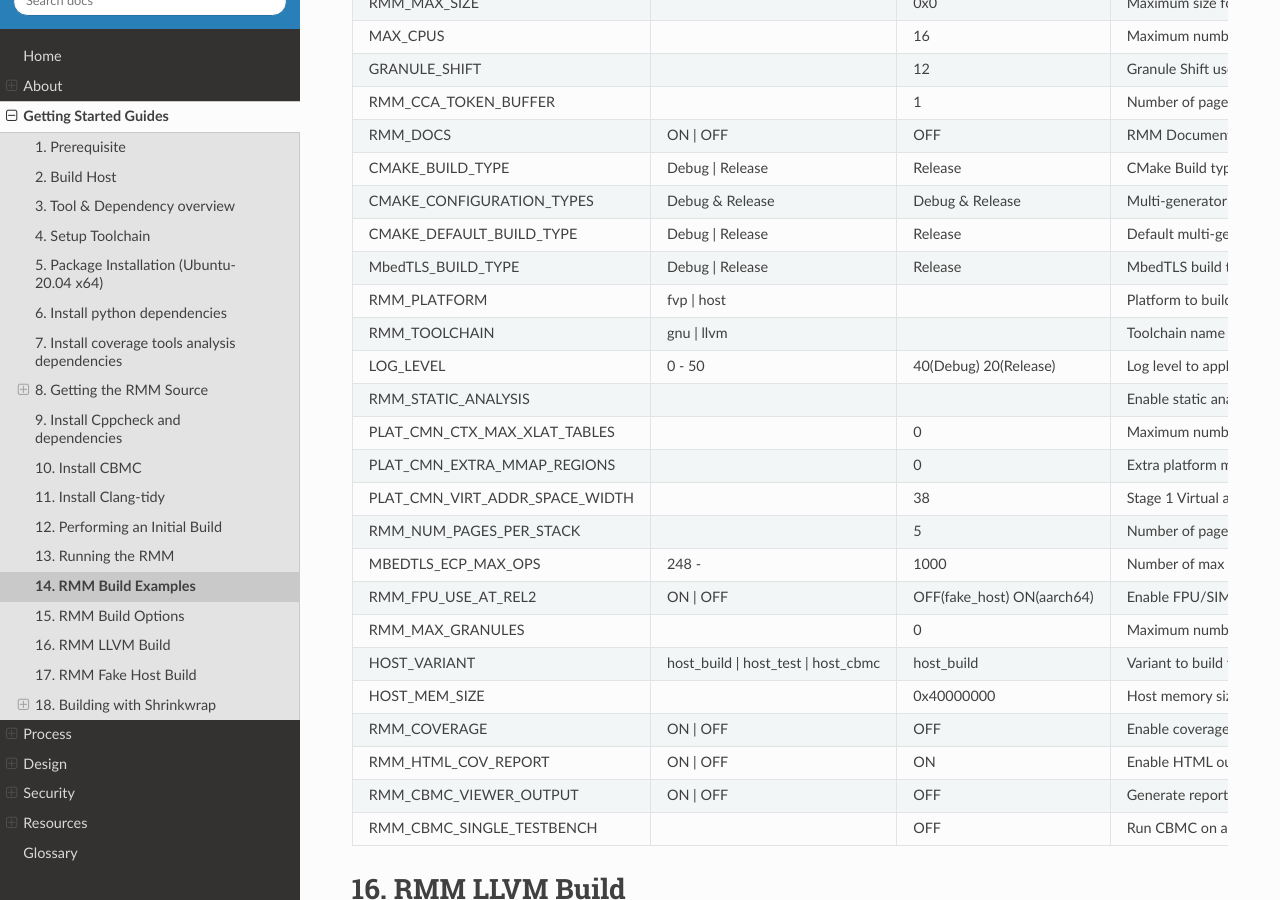
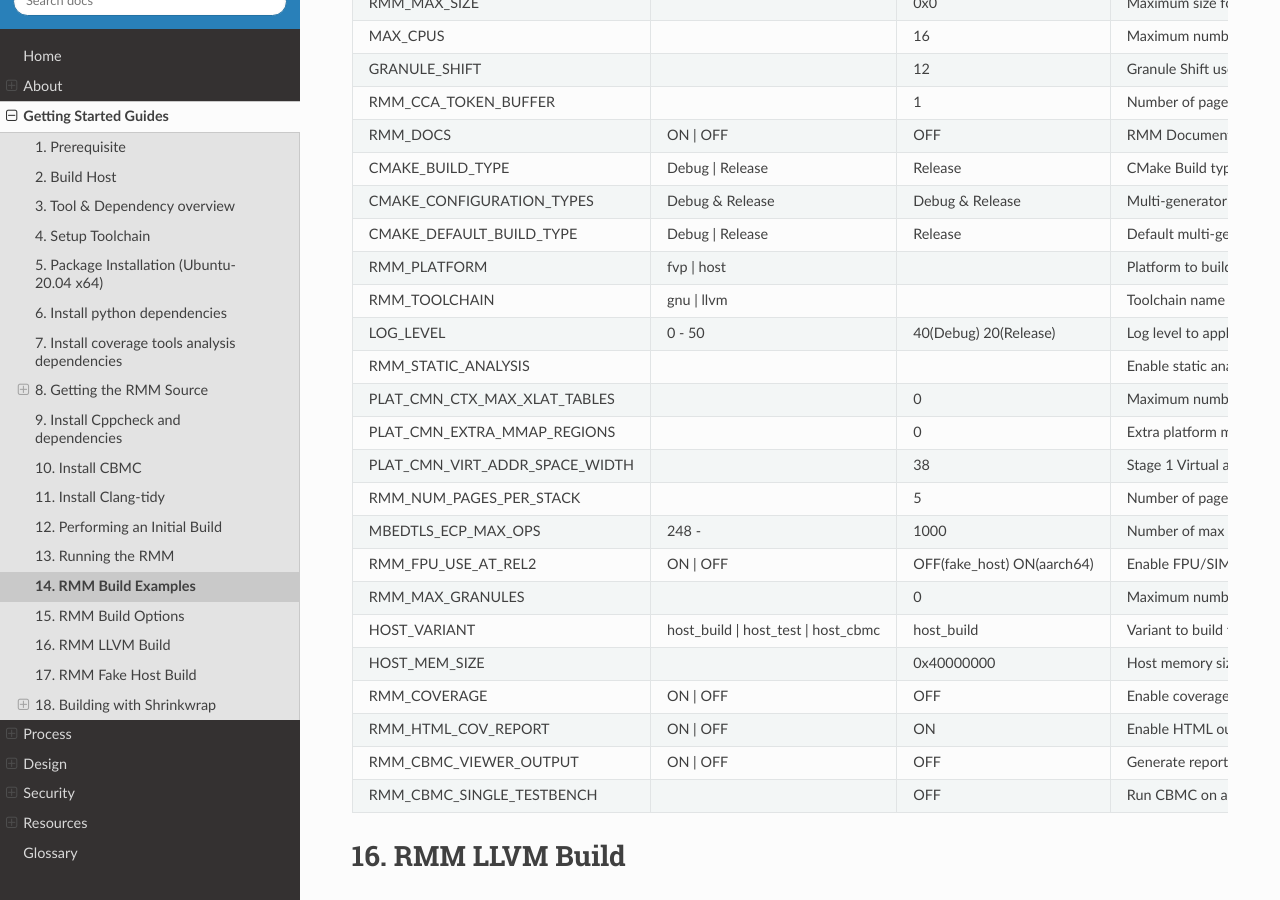
Before and after one commit to TF-RMM/tf-rmm, a Sphinx documentation site: the page built from docs/getting_started/build-options.rst, in a window 1280 px wide and 900 px high, scrolled down 5138 px. Built offline with Sphinx 7.4.7 and the Read the Docs theme 2.0.0, drawn with Linux system fonts in a browser that asks for light colours.

Commit message:
fix(lib/mbedtls): cmake rules and mbedtls targets
- Include targets from mbedtls/library instead of including top level
  CMakeLists.txt
- Move mbedtls configs to mbedtls_config.h
- Remove stale build option MbedTLS_BUILD_TYPE from documentation

Signed-off-by: Arunachalam Ganapathy <arunachalam.ganapathy@arm.com>
Change-Id: I7096ef6df9339c2c490450f72ec91b681b32543e

```diff
--- a/docs/getting_started/build-options.rst
+++ b/docs/getting_started/build-options.rst
@@ -273,7 +273,6 @@ The |RMM| build system supports the following CMake build options.
    CMAKE_BUILD_TYPE		,Debug | Release	,Release		,"CMake Build type"
    CMAKE_CONFIGURATION_TYPES	,Debug & Release	,Debug & Release	,"Multi-generator configuration types"
    CMAKE_DEFAULT_BUILD_TYPE	,Debug | Release	,Release		,"Default multi-generator configuration type"
-   MbedTLS_BUILD_TYPE		,Debug | Release	,Release		,"MbedTLS build type"
    RMM_PLATFORM			,fvp | host		,			,"Platform to build"
    RMM_TOOLCHAIN		,gnu | llvm		,			,"Toolchain name"
    LOG_LEVEL			,0 - 50			,40(Debug) 20(Release)	,"Log level to apply for RMM (0 - 50)."
```
Also changed, not shown: 3 other files.
